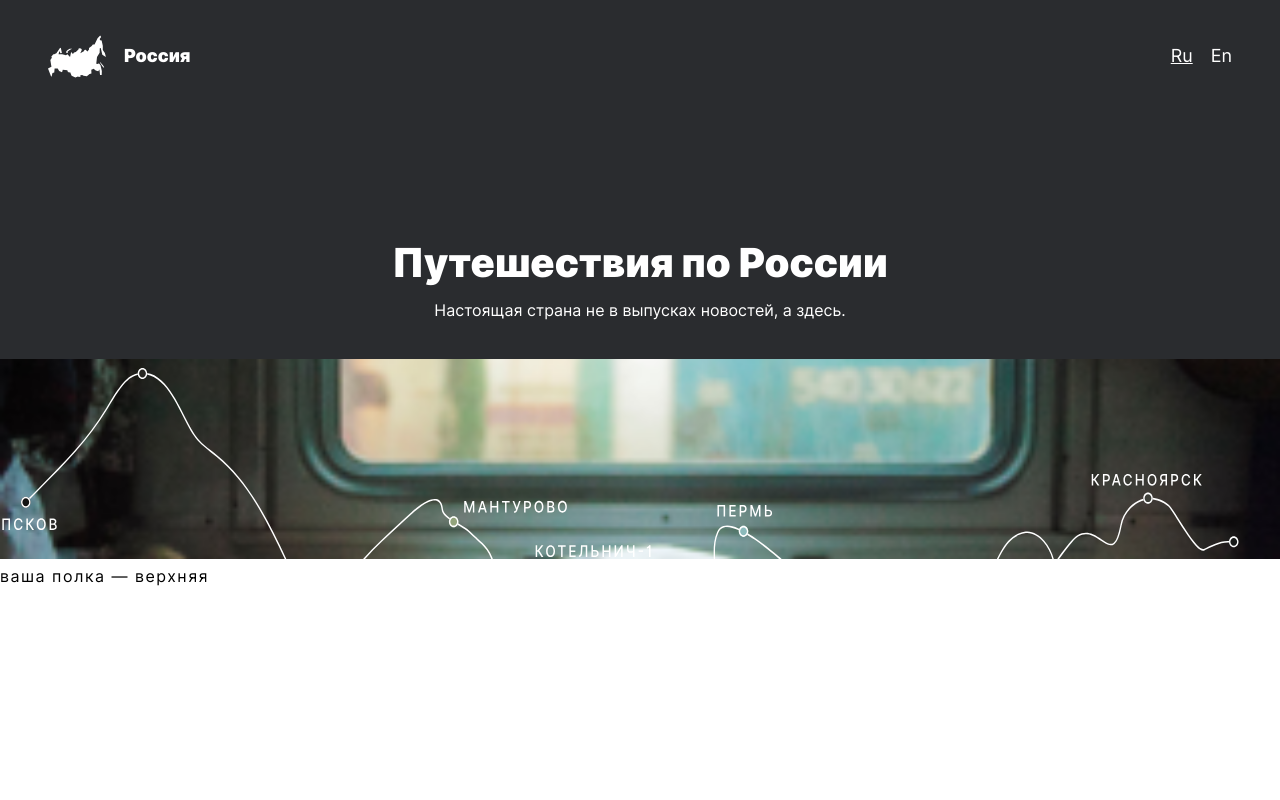
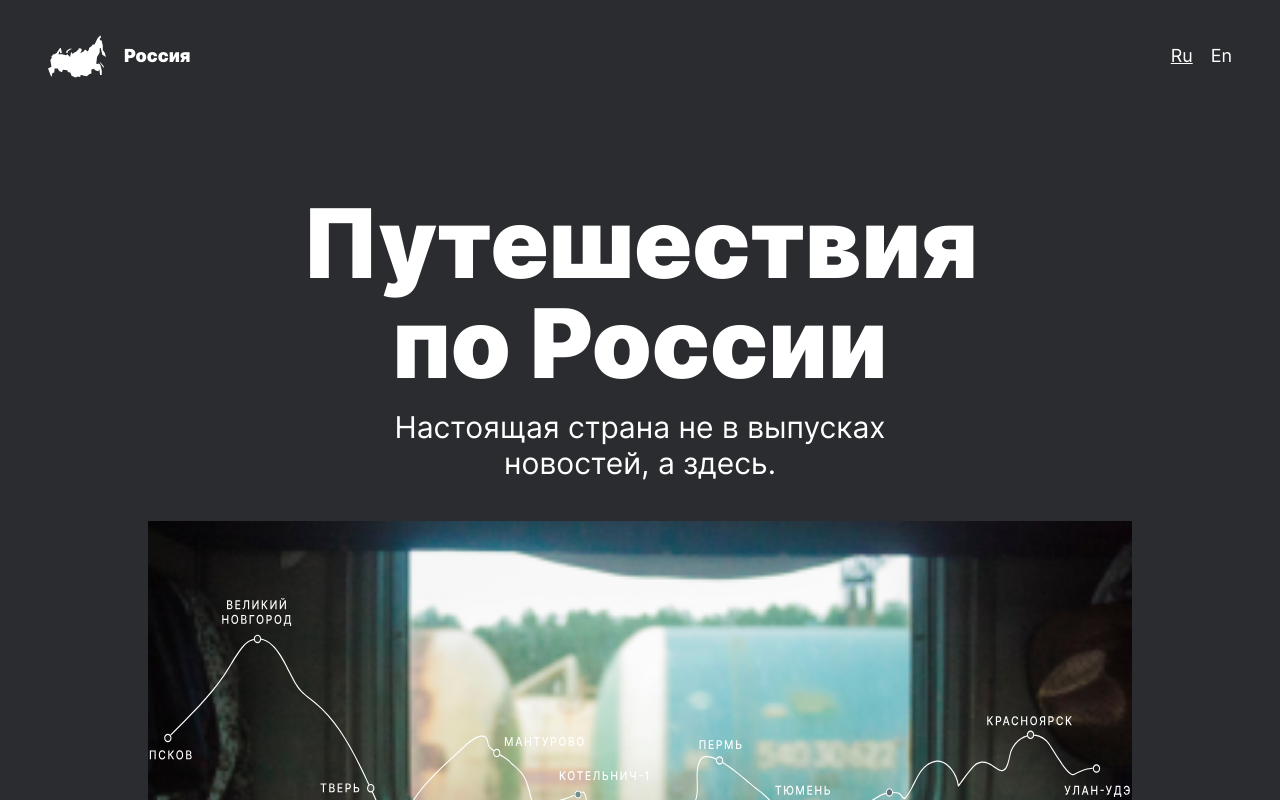
Before and after one commit to totfront/somewhere-travel, a React (Create React App) app: page / in a window 1280 px wide. Shown: the top 800 px of the page. Built offline with nearby package versions, Linux system fonts and the light colour scheme.

Commit message:
Feat: finished all sizes for Lead

```diff
--- a/src/components/Header/Header.module.css
+++ b/src/components/Header/Header.module.css
@@ -43,7 +43,7 @@ justify-content: space-between;
 @media (min-width: 768px) {
   .header {
     margin: auto;
-    padding: 28px 24px 48px 24px;
+    padding: 28px 24px 0 24px;
   }
 
   .logoWrapper {
--- a/src/components/Lead/Lead.module.css
+++ b/src/components/Lead/Lead.module.css
@@ -31,3 +31,96 @@
     bottom: -8px;
     transform: translateY(100%);
 }
+
+@media (min-width: 768px) {
+    .title {
+        color: white;
+        text-align: center;
+        font-family: "interBlack";
+        font-size: 96px;
+        line-height: 100px;
+        margin-top: 0px;
+        margin-bottom: 0;
+    }
+
+    .subtitle {
+        color: white;
+        text-align: center;
+        margin-bottom: 40px;
+        margin-top: 16px;
+        font-size: 30px;
+        line-height: 36px;
+    }
+
+    .figure {
+        position: relative;
+        background-image: url("../../images/route.svg"), url("../../images/womanSleeping.png");
+        background-repeat: no-repeat, no-repeat;
+        background-size: 100%, cover;
+        background-position: 0% 25%, center;
+        margin: 0;
+        height: 480px;
+    }
+  }
+
+  @media (min-width: 1024px) {
+    .title {
+        width: 720px;
+        color: white;
+        text-align: center;
+        font-family: "interBlack";
+        font-size: 96px;
+        line-height: 100px;
+        margin: 0px auto;
+    }
+
+    .subtitle {
+        width: 640px;
+        color: white;
+        text-align: center;
+        margin: 16px auto 40px auto;
+        font-size: 30px;
+        line-height: 36px;
+    }
+
+    .figure {
+        position: relative;
+        background-image: url("../../images/route.svg"), url("../../images/womanSleeping.png");
+        background-repeat: no-repeat, no-repeat;
+        background-size: 90.625%, 90.625%;
+        background-position: 50% 25%, center;
+        margin: 0;
+        height: 580px;
+    }
+  }
+
+  @media (min-width: 1280px) {
+    .title {
+        width: 720px;
+        color: white;
+        text-align: center;
+        font-family: "interBlack";
+        font-size: 96px;
+        line-height: 100px;
+        margin: 0px auto;
+    }
+
+    .subtitle {
+        width: 640px;
+        color: white;
+        text-align: center;
+        margin: 16px auto 40px auto;
+        font-size: 30px;
+        line-height: 36px;
+    }
+
+    .figure {
+        position: relative;
+        background-image: url("../../images/route.svg"), url("../../images/womanSleeping.png");
+        background-repeat: no-repeat, no-repeat;
+        background-size: 76.875%, 76.875%;
+        background-position: 50% 25%, center;
+        margin: 0;
+        height: 580px;
+    }
+  }
```
